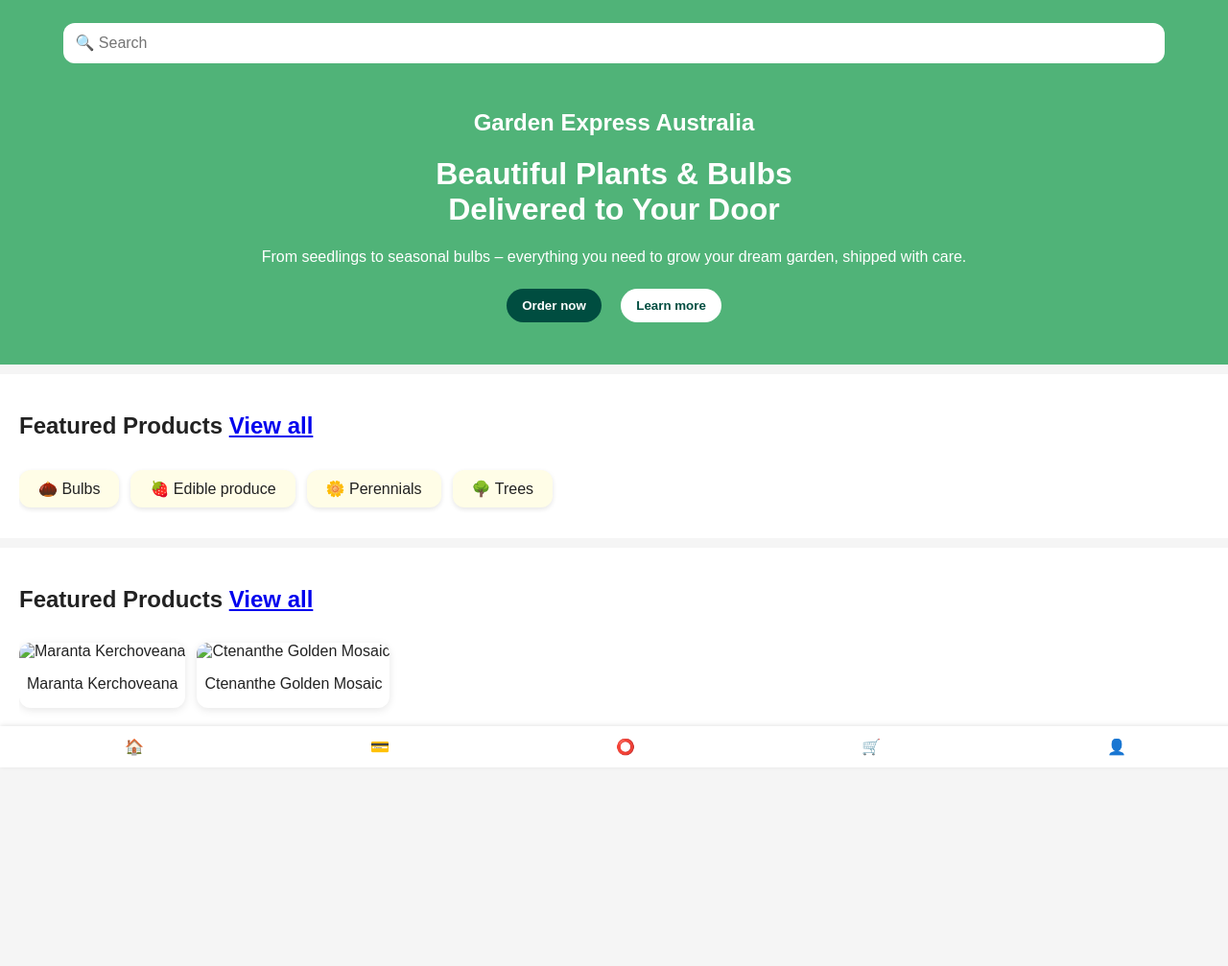
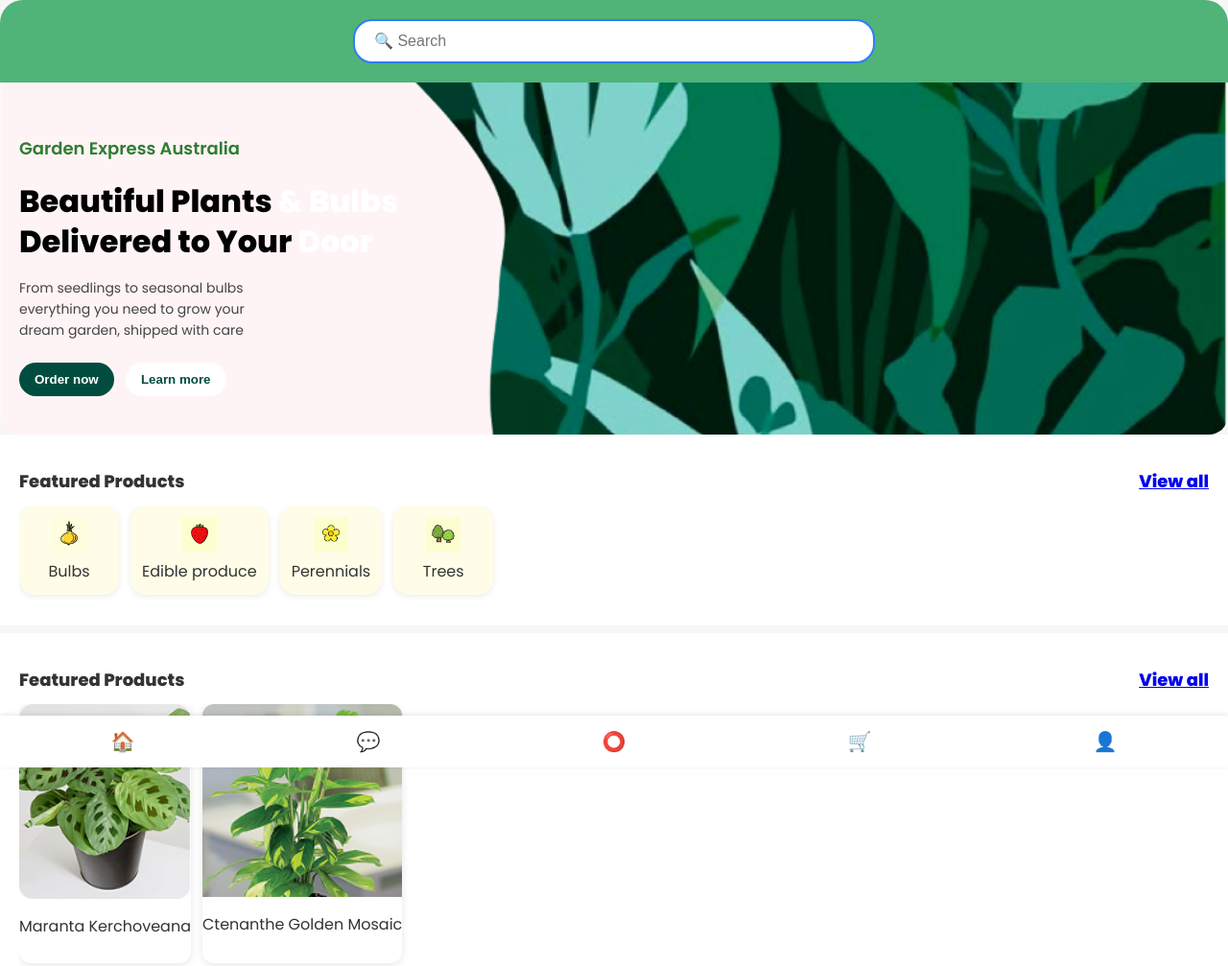
Before and after one commit to xichen0912/uid-a3, a plain HTML site: page index.html in a window 1280 px wide. Shown: the whole page at 96% size. Before the commit the page ends 800 px from the top, so only its background shows below. Drawn offline with Linux system fonts and the light colour scheme.

Commit message:
updated home page html and css, with images

```diff
--- a/index.html
+++ b/index.html
@@ -1,18 +1,29 @@
 <!DOCTYPE html>
 <html lang="en">
 <head>
-    <meta charset="UTF-8">
-    <meta name="viewport" content="width=device-width, initial-scale=1.0">
-    <title>Garden Express</title>
-    <link rel="stylesheet" href="styles.css" />
+  <meta charset="UTF-8" />
+  <meta name="viewport" content="width=device-width, initial-scale=1.0"/>
+  <title>Garden Express</title>
+  <link rel="stylesheet" href="styles.css" />
 </head>
 <body>
+
+  <!-- 搜索栏区域 -->
+  <div class="top-search">
+    <input type="text" class="search-bar" placeholder="🔍 Search" />
+  </div>
+
+  <!-- 主视觉区域 -->
   <header class="header">
-    <input type="text" class="search-bar" placeholder="🔍 Search" />
     <div class="hero-section">
-      <h2>Garden Express Australia</h2>
-      <h1>Beautiful Plants & <span class="highlight">Bulbs</span><br>Delivered to Your Door</h1>
-      <p>From seedlings to seasonal bulbs – everything you need to grow your dream garden, shipped with care.</p>
+      <h2 class="brand-name">Garden Express Australia</h2>
+      <h1 class="hero-heading">
+        Beautiful Plants <span class="accent">& Bulbs</span><br />
+        Delivered to Your <span class="accent">Door</span>
+      </h1>
+      <p class="hero-subtitle">
+        From seedlings to seasonal bulbs <br />everything you need to grow your <br />dream garden, shipped with care
+      </p>
       <div class="hero-buttons">
         <button class="primary-btn">Order now</button>
         <button class="secondary-btn">Learn more</button>
@@ -20,36 +31,52 @@
     </div>
   </header>
 
+  <!-- 图标分类区域 -->
   <section class="categories">
     <h2>Featured Products <a href="#">View all</a></h2>
     <div class="category-list">
-      <div class="category">🌰 Bulbs</div>
-      <div class="category">🍓 Edible produce</div>
-      <div class="category">🌼 Perennials</div>
-      <div class="category">🌳 Trees</div>
+      <div class="category">
+        <img src="icon_bulb.jpg" alt="Bulbs">
+        <span>Bulbs</span>
+      </div>
+      <div class="category">
+        <img src="icon_straw.png" alt="Edible produce">
+        <span>Edible produce</span>
+      </div>
+      <div class="category">
+        <img src="icon_flower.png" alt="Perennials">
+        <span>Perennials</span>
+      </div>
+      <div class="category">
+        <img src="icon_tree.png" alt="Trees">
+        <span>Trees</span>
+      </div>
     </div>
   </section>
 
+  <!-- 产品卡片区域 -->
   <section class="products">
     <h2>Featured Products <a href="#">View all</a></h2>
     <div class="product-list">
       <div class="product">
-        <img src="images/maranta.png" alt="Maranta Kerchoveana" />
+        <img src="product1.png" alt="Maranta Kerchoveana" />
         <p>Maranta Kerchoveana</p>
       </div>
       <div class="product">
-        <img src="images/ctenanthe.png" alt="Ctenanthe Golden Mosaic" />
+        <img src="product2.png" alt="Ctenanthe Golden Mosaic" />
         <p>Ctenanthe Golden Mosaic</p>
       </div>
     </div>
   </section>
 
+  <!-- 底部导航栏 -->
   <footer class="bottom-nav">
     <div>🏠</div>
-    <div>💳</div>
+    <div>💬</div>
     <div>⭕</div>
     <div>🛒</div>
     <div>👤</div>
   </footer>
+
 </body>
 </html>
--- a/styles.css
+++ b/styles.css
@@ -1,37 +1,78 @@
+@import url('https://fonts.googleapis.com/css2?family=Poppins:wght@400;600;800&display=swap');
+
 body {
-    font-family: Arial, sans-serif;
+  font-family: 'Poppins', sans-serif;
   margin: 0;
-    background: #f5f5f5;
-    color: #222;
+  color: #333;
+  background-color: #f6f6f6;
 }
 
-  .header {
+/* 搜索栏 */
+.top-search {
   background-color: #50b378;
-    padding: 16px;
-    text-align: center;
+  padding: 20px;
+  border-top-left-radius: 24px;
+  border-top-right-radius: 24px;
+  display: flex;
+  justify-content: center;
 }
 
 .search-bar {
   width: 90%;
-    padding: 12px;
+  max-width: 500px;
+  padding: 12px 20px;
   font-size: 16px;
-    margin: 8px auto;
-    display: block;
-    border-radius: 12px;
-    border: none;
+  border-radius: 20px;
+  border: 2px solid #2e7dff;
+  outline: none;
+  background-color: white;
+  color: #333;
 }
 
+/* 主视觉 */
 .hero-section {
-    color: white;
-    padding: 20px;
+  background: url("home_page.png") no-repeat center center;
+  background-size: cover;
+  padding: 40px 20px;
+  text-align: left;
+  color: #000;
+  border-bottom-left-radius: 20px;
+  border-bottom-right-radius: 20px;
+}
+
+.brand-name {
+  font-size: 18px;
+  color: #2e7d32;
+  font-weight: 600;
+  margin-bottom: 10px;
+}
+
+.hero-heading {
+  font-size: 32px;
+  line-height: 1.3;
+  font-weight: 800;
+  margin-bottom: 16px;
+}
+
+.hero-heading .accent {
+  color: #ffffff;
+}
+
+.hero-subtitle {
+  font-size: 14px;
+  color: #444;
+  margin-top: 12px;
+  line-height: 1.6;
+  max-width: 90%;
 }
 
 .hero-buttons button {
-    margin: 8px;
+  margin: 8px 8px 0 0;
   padding: 10px 16px;
   border: none;
   border-radius: 20px;
   font-weight: bold;
+  cursor: pointer;
 }
 
 .primary-btn {
@@ -42,36 +83,77 @@
 .secondary-btn {
   background-color: white;
   color: #004d40;
+  border: 1px solid #004d40;
 }
 
-  .categories, .products {
+/* 分类图标 */
+.categories {
   padding: 20px;
   background: white;
-    margin: 10px 0;
 }
 
-  .category-list, .product-list {
+.categories h2 {
+  font-size: 18px;
+  margin-bottom: 12px;
+  display: flex;
+  justify-content: space-between;
+  align-items: center;
+}
+
+.category-list {
   display: flex;
   gap: 12px;
   overflow-x: auto;
-    padding: 12px 0;
+  padding-bottom: 12px;
 }
 
 .category {
   background: #fffde7;
-    padding: 10px 20px;
-    border-radius: 12px;
-    white-space: nowrap;
-    box-shadow: 0 2px 5px rgba(0,0,0,0.1);
+  padding: 12px;
+  border-radius: 16px;
+  box-shadow: 0 2px 6px rgba(0,0,0,0.08);
+  display: flex;
+  flex-direction: column;
+  align-items: center;
+  min-width: 80px;
+}
+
+.category img {
+  width: 36px;
+  height: 36px;
+  margin-bottom: 8px;
+}
+
+/* 产品展示 */
+.products {
+  padding: 20px;
+  background: white;
+  margin-top: 8px;
+}
+
+.products h2 {
+  font-size: 18px;
+  margin-bottom: 12px;
+  display: flex;
+  justify-content: space-between;
+  align-items: center;
+}
+
+.product-list {
+  display: flex;
+  gap: 12px;
+  overflow-x: auto;
+  padding-bottom: 12px;
 }
 
 .product {
-    min-width: 150px;
+  min-width: 160px;
   background: white;
   border-radius: 12px;
+  box-shadow: 0 2px 8px rgba(0,0,0,0.1);
   overflow: hidden;
-    box-shadow: 0 2px 8px rgba(0,0,0,0.1);
   text-align: center;
+  padding-bottom: 10px;
 }
 
 .product img {
@@ -79,13 +161,15 @@
   display: block;
 }
 
+/* 底部导航 */
 .bottom-nav {
   display: flex;
   justify-content: space-around;
   background-color: white;
-    padding: 12px;
+  padding: 12px 0;
   position: fixed;
   bottom: 0;
   width: 100%;
   box-shadow: 0 -1px 5px rgba(0,0,0,0.1);
+  font-size: 20px;
 }
```
Also changed, not shown: Hero.png (added), home_page.png (added), icon_bulb.jpg (added), icon_flower.png (added), icon_straw.png (added), icon_tree.png (added), image.png (deleted), product1.png (added), product2.png (added), 4 other files. Lines whose indentation alone changed are shown as unchanged.
